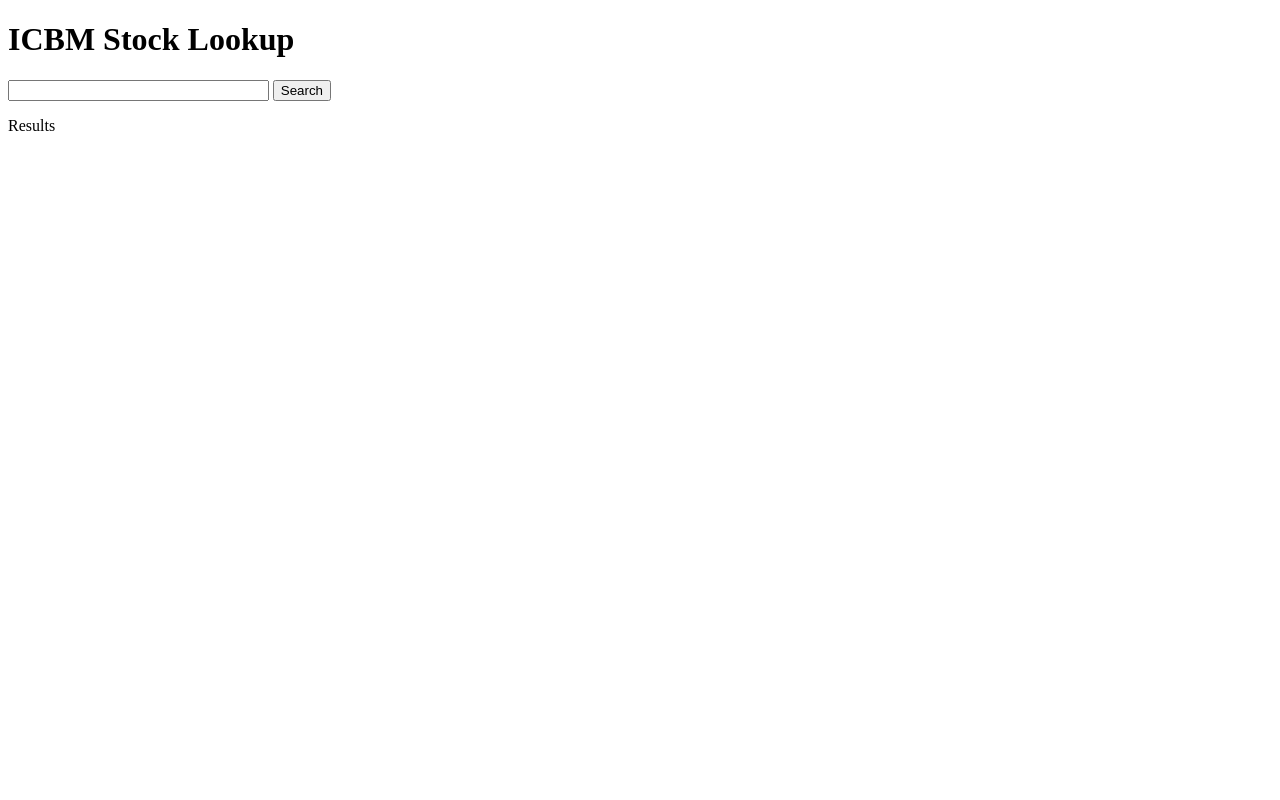
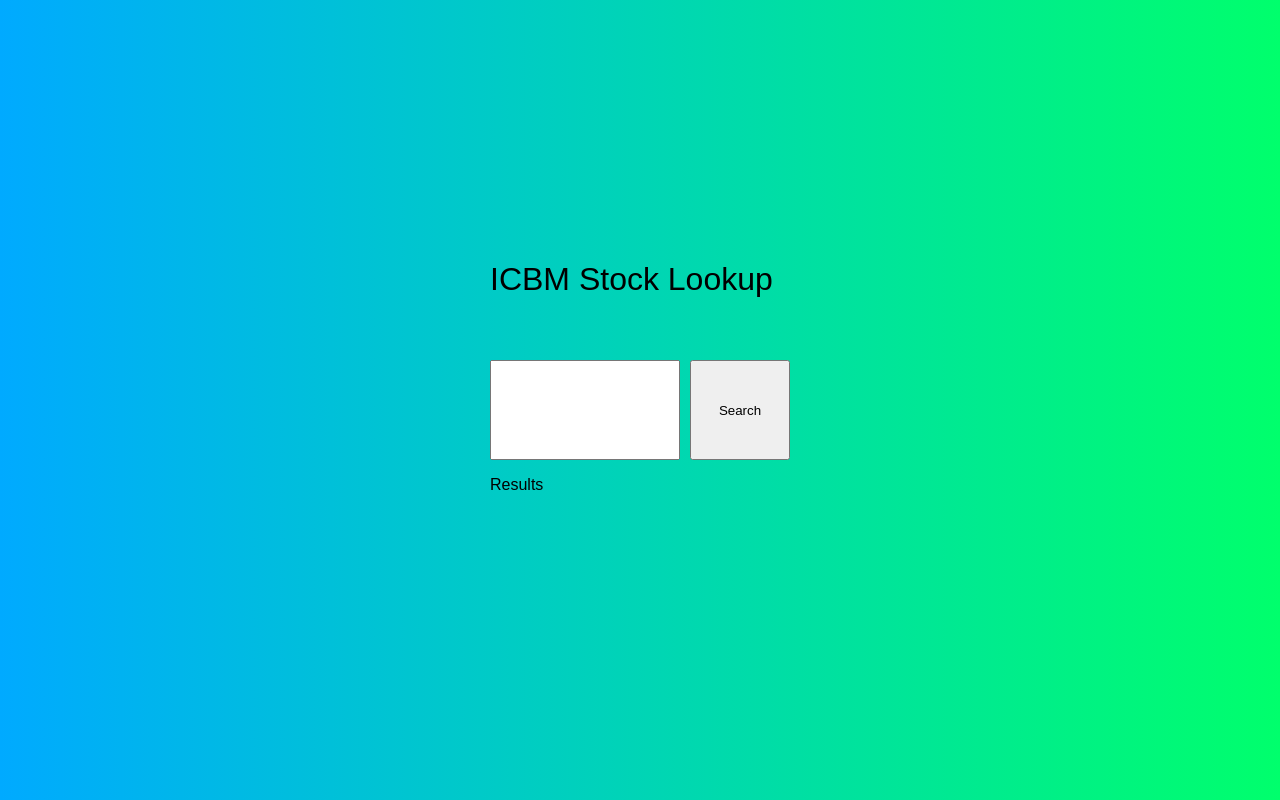
Before and after one commit to spinnraker/icbm-solo, a plain HTML site: page frontEndAPI.html in a window 1280 px wide. Drawn offline with Linux system fonts and the light colour scheme; no server answers.

Commit message:
Add files via upload

```diff
--- a/frontEndAPI.html
+++ b/frontEndAPI.html
@@ -1,9 +1,16 @@
 <!DOCTYPE html>
-<html>
+<html lang="en">
+  <head>
+    <meta charset="UTF-8">
+    <meta name="viewport" content="width=device-width", initial-scale="1.0">
+    <meta http-equiv="X-UA-Compatible" content="ie=edge">
+    <title>ICBM Stock Lookup</title>
+    <link href="styles.css" rel="stylesheet">
+  </head>
+
   <body>
-
-<h1>ICBM Stock Lookup</h1>
-
+  <div class="my-grid">
+    <h1 data-equals class="span-three">ICBM Stock Lookup</h1>
       <script type="text/javascript">
         var apiURL = 'https://api.polygon.io/v2/reference/financials/AAPL?limit=5&apiKey=3HuGvR5WMK3NuuWIUYfacONthB5wAAex';
         fetch(apiURL).then(response => {
@@ -15,11 +22,10 @@
           // error catch... need something here
         });
       </script>
-<input id="text" type="text" value="" style="Width:20%"/>
+    <input id="text" class="span-two" type="text" value="" style="Width:95%"/>
       <button>Search</button>
-
       <p>Results</p>
       <div v-html="link.FUNCTIONVARIABLE"></div>
-
+  </div>
   </body>
 </html>
--- /dev/null
+++ b/styles.css
@@ -0,0 +1,29 @@
+*, *::before, *::after {
+    box-sizing: border-box;
+    font-family: Gotham Rounded, sans-serif;
+    font-weight: normal;
+}
+
+body {
+    padding: 0;
+    margin: 0;
+    background: linear-gradient(to right, #00AAFF, #00FF6C);
+}
+
+
+.my-grid {
+    display: grid;
+    justify-content: center;
+    align-content: center;
+    min-height: 100vh;
+    grid-template-columns: repeat(3, 100px);
+    grid-template-rows: minmax(120px,auto) repeat(2, 100px);
+}
+
+.span-two {
+ grid-column: span 2;
+}
+
+.span-three {
+    grid-column: span 3;
+}
```
Lines whose indentation alone changed are shown as unchanged.
